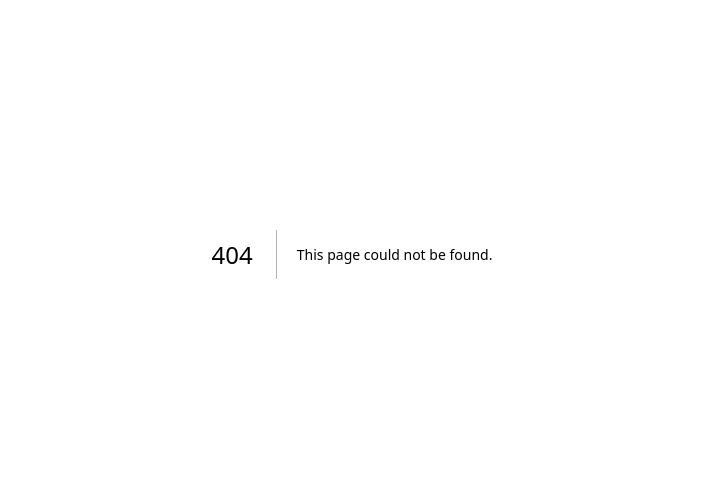
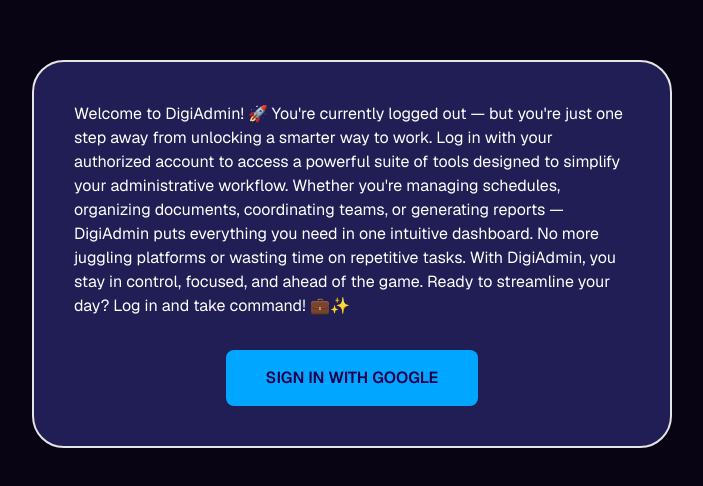
Before and after one commit to gdsc-nits-org/digiAdmin_frontend, a Next.js app: page /login in a window 1280 px wide. Before the commit this address had no page. Shown: the part 146-632 px from the top of the page, without its empty margins (288-991 px from the left). Built offline with nearby package versions, Linux system fonts and the light colour scheme.

Commit message:
login page designed

```diff
--- /dev/null
+++ b/src/app/login/page.tsx
@@ -0,0 +1,23 @@
+"use client";
+import React from "react";
+const Login: React.FC = () => {
+    return (
+        <div className="flex flex-col items-center justify-center bg-[#080414] text-[#ffffff] min-h-screen">
+            <div className="flex flex-col gap-8 items-center justify-center bg-[#5e5ef44a] p-10 rounded-4xl border-2 w-[90%] md:w-[70%] lg:w-[50%]">
+                <p className="">
+                    Welcome to DigiAdmin! 🚀
+
+                    You're currently logged out — but you're just one step away from unlocking a smarter way to work.
+                    Log in with your authorized account to access a powerful suite of tools designed to simplify your administrative workflow. Whether you're managing schedules, organizing documents, coordinating teams, or generating reports — DigiAdmin puts everything you need in one intuitive dashboard.
+
+                    No more juggling platforms or wasting time on repetitive tasks. With DigiAdmin, you stay in control, focused, and ahead of the game.
+
+                    Ready to streamline your day? Log in and take command! 💼✨
+                </p>
+                <button className="pl-10 pr-10 pt-4 pb-4 bg-[#00a6ff] text-[#20004a] rounded-md glowlogin">SIGN IN WITH GOOGLE</button>
+            </div>
+        </div>
+    );
+}
+
+export default Login;
--- a/src/components/home/hero.tsx
+++ b/src/components/home/hero.tsx
@@ -1,6 +1,19 @@
-import Image from "next/image";
-const Hero:React.FC=()=>{
-    return(
+"use client";
+import React, { useEffect, useState } from "react";
+import Link from "next/link";
+
+const Hero: React.FC = () => {
+    const [redirectHref, setRedirectHref] = useState("/login");
+
+    useEffect(() => {
+        // Access localStorage safely in useEffect (client side only)
+        const email = localStorage.getItem("email");
+        if (email) {
+            setRedirectHref("/dashboard");
+        }
+    }, []);
+
+    return (
         <div className="flex flex-col items-center md:items-start justify-center gap-4 md:gap-12 p-2 md:p-10 text-[#ffffff] min-h-[30vh]">
             <p className="text-[#ffffff] font-sans w-[100%] md:w-[50%] text-4xl md:text-6xl font-extrabold">
                 Manage your administrative tasks seamlessly
@@ -9,11 +22,11 @@
                 Simplify and streamline your workflow with our all-in-one platform designed to handle your <span className="text-[#00aeeb]">administrative</span> tasks effortlessly. From scheduling and document management to communication and reporting — manage everything in one place with speed, clarity, and confidence.
             </p>
             <p className="text-[#99a1af] font-sans w-[100%] mt-4 md:w-[50%] text-sm md:text-lg font-extralight">
-                Whether you're organizing schedules, handling documents, coordinating teams, or generating reports, our intuitive tools make every task faster, easier, and more efficient.
-                Say goodbye to scattered systems and time-consuming processes — with everything you need in one centralized dashboard, you'll stay focused, organized, and in control.
+                Whether you&apos;re organizing schedules, handling documents, coordinating teams, or generating reports, our intuitive tools make every task faster, easier, and more efficient.
+                Say goodbye to scattered systems and time-consuming processes — with everything you need in one centralized dashboard, you&apos;ll stay focused, organized, and in control.
             </p>
             <div className="flex flex-col items-center w-[100%] justify-center">
-                <button className="border-2 rounded-md px-10 py-2 glow">Get Started</button>
+                <Link href={redirectHref} className="border-2 rounded-md px-10 py-2 glow">Get Started</Link>
             </div>
         </div>
     );
--- a/src/styles/globals.css
+++ b/src/styles/globals.css
@@ -139,3 +139,20 @@
   color:#080414;
   border:2px solid #00aeeb;
 }
+
+
+.glowlogin{
+  background-color: #00a6ff;
+  transition-duration: 500ms;
+  box-shadow: none;
+  cursor:pointer;
+  font-weight: 600;
+}
+
+.glowlogin:hover{
+  background-color: #85deff;
+  transition-duration: 500ms;
+  box-shadow: 0 0 10px 10px #8e9fff79;
+  color:#080414;
+  font-weight: 700;
+}
```
